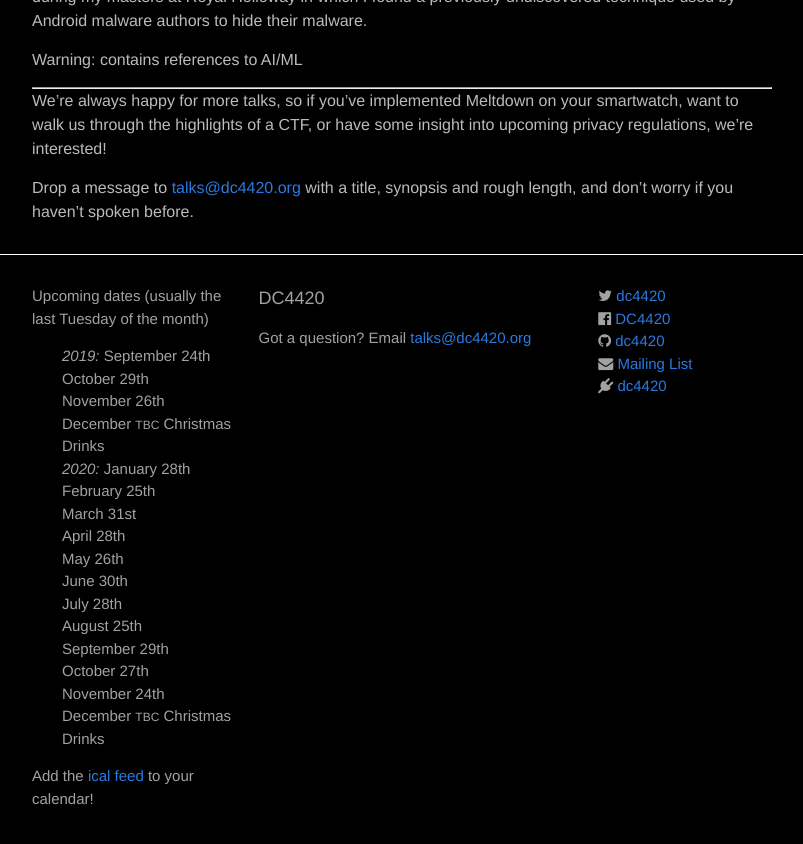
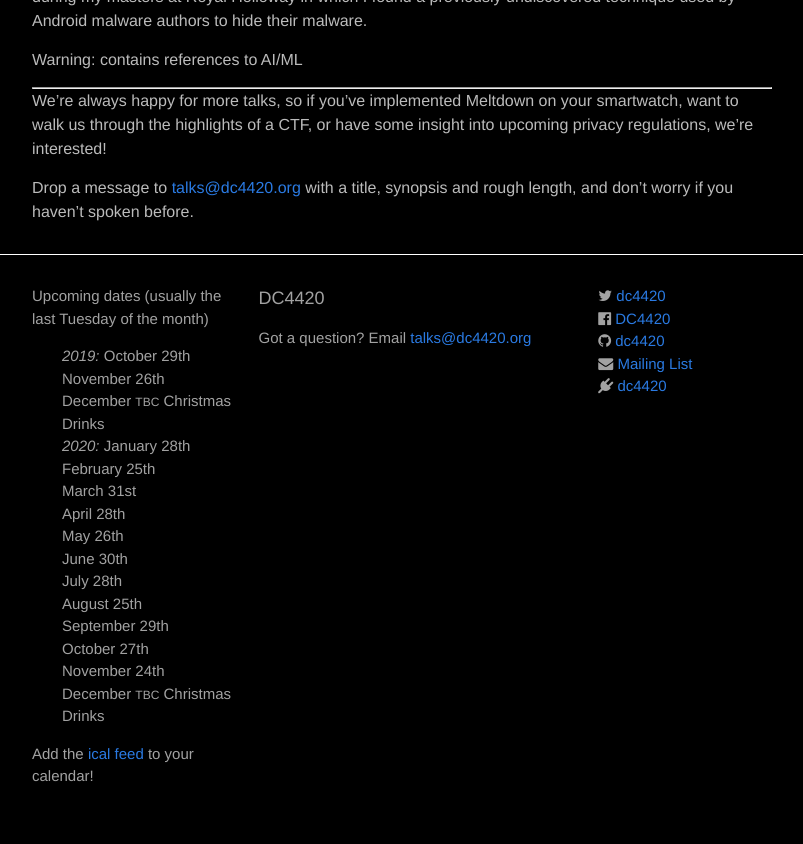
Before and after one commit to dc4420/website, a Jekyll site: the page built from index.html, in a window 1280 px wide and 900 px high, scrolled down 709 px. Shown: the top 844 px of the window, without its empty margins (238-1041 px from the left). Built offline with Jekyll 4.4.1, drawn with Linux system fonts in a browser that asks for light colours; nearby versions of some CDN libraries.

Commit message:
update future dates list

```diff
--- a/_includes/footer.html
+++ b/_includes/footer.html
@@ -7,8 +7,7 @@
       <div class="footer-col  footer-col-1">
         <p class="text">Upcoming dates (usually the last Tuesday of the month)</p>
         <ul class="future-events">
-          <li><em>2019:</em> September 24th</li>
-          <li>October 29th</li>
+          <li><em>2019:</em> October 29th</li>
           <li>November 26th</li>
           <li>December <i class="small-caps">TBC</i> Christmas Drinks</li>
          <li><em>2020:</em> January 28th</li>
```
